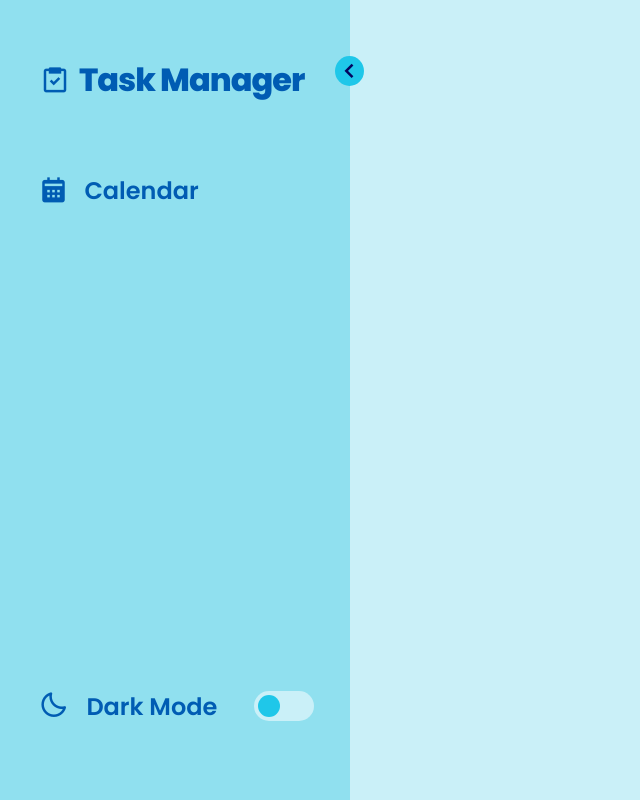
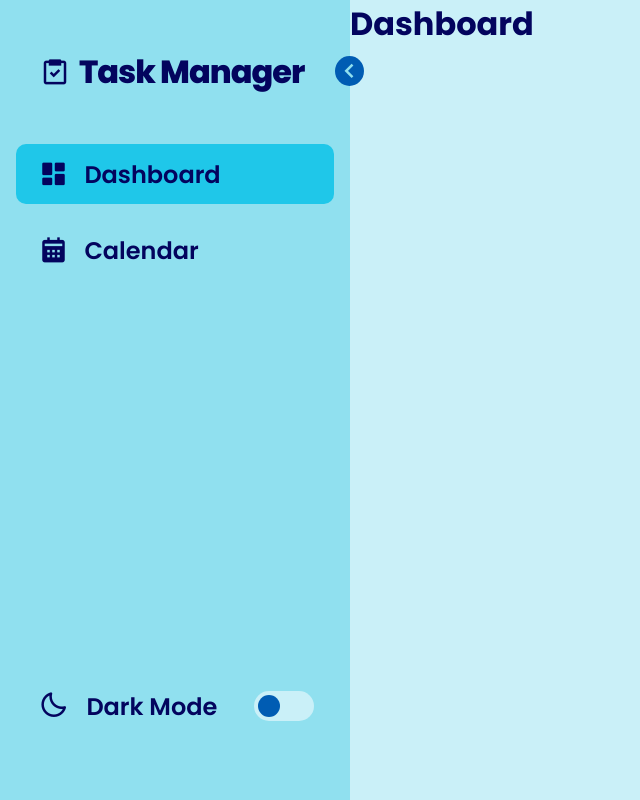
Before and after one commit to WaltsonZh/Organask, a React (Vite) app: page / in a window 1280 px wide. Shown: the whole page, without its empty margins (0-640 px from the left). Built offline with nearby package versions, Linux system fonts and the light colour scheme.

Commit message:
Added navigation hint, but grid format of label are still hard coded

```diff
--- a/src/App.jsx
+++ b/src/App.jsx
@@ -2,12 +2,14 @@ import React from 'react'
 import { BrowserRouter, Routes, Route } from 'react-router-dom'
 import Layout from './layouts/Layout'
 import Calendar from './pages/Calendar'
+import Dashboard from './pages/Dashboard'
 
 export default function App() {
   return (
     <BrowserRouter>
       <Routes>
         <Route path='/' element={<Layout />}>
+          <Route index element={<Dashboard />} />
           <Route path='calendar' element={<Calendar />} />
         </Route>
       </Routes>
--- a/src/components/Sidebar.jsx
+++ b/src/components/Sidebar.jsx
@@ -22,7 +22,11 @@ export default function Sidebar() {
         <i className='bx bx-chevron-left toggle' onClick={toggleFold}></i>
       </div>
       <div className='Sidebar--menu'>
-        <NavLink to='calendar' className='Sidebar--label'>
+        <NavLink end to='.' className={({ isActive }) => (isActive ? 'current--page Sidebar--label' : 'Sidebar--label')}>
+          <i className='bx bxs-dashboard'></i>
+          <span>Dashboard</span>
+        </NavLink>
+        <NavLink to='calendar' className={({ isActive }) => (isActive ? 'current--page Sidebar--label' : 'Sidebar--label')}>
           <i className='bx bxs-calendar'></i>
           <span>Calendar</span>
         </NavLink>
--- a/src/index.css
+++ b/src/index.css
@@ -6,13 +6,14 @@
   margin: 0;
   padding: 0;
   transition: all 0.3s;
+  color: var(--text-color);
 }
 
 :root {
   --primary-color-light: #90e0ef;
-  --primary-color: #03045e;
+  --primary-color: #005cb3;
   --highlight-color: #1fc7e9;
-  --text-color: #005cb3;
+  --text-color: #03045e;
   --body-color: #caf0f8;
 }
 
@@ -22,9 +23,9 @@ body {
 
 body.Dark {
   --primary-color-light: #20304a;
-  --primary-color: #e0d9e0;
+  --primary-color: #8e90a7;
   --highlight-color: #505e79;
-  --text-color: #8e90a7;
+  --text-color: #e0d9e0;
   --body-color: #0e1544;
 }
 
@@ -59,15 +60,15 @@ body.Dark {
   font-size: 2em;
   font-weight: 800;
   letter-spacing: -1px;
-  padding: 24px;
+  padding: 16px 24px;
 }
 
 .toggle {
-  color: var(--primary-color);
+  color: var(--primary-color-light);
   position: absolute;
   top: 56px;
   right: -14px;
-  background: var(--highlight-color);
+  background: var(--primary-color);
   border-radius: 50%;
   cursor: pointer;
 }
@@ -87,7 +88,7 @@ body.Dark {
 .Sidebar--menu {
   margin: 2em 0;
   display: grid;
-  grid-template-rows: 1fr auto;
+  grid-template-rows: auto repeat(1, 1fr) auto ;
   gap: 1em;
   height: 100%;
 }
@@ -114,6 +115,10 @@ body.Dark {
 }
 
 .Sidebar--label:hover {
+  background: var(--highlight-color);
+}
+
+.current--page {
   background: var(--highlight-color);
 }
 
@@ -174,7 +179,7 @@ body.Dark .mode--icon .bx-moon {
   position: absolute;
   width: 22px;
   height: 22px;
-  background: var(--highlight-color);
+  background: var(--primary-color);
   top: 4px;
   left: 4px;
   border-radius: 11px;
--- /dev/null
+++ b/src/pages/Dashboard.jsx
@@ -0,0 +1,9 @@
+import React from 'react'
+
+export default function Dashboard() {
+  return (
+    <div>
+      <h1>Dashboard</h1>
+    </div>
+  )
+}
```
